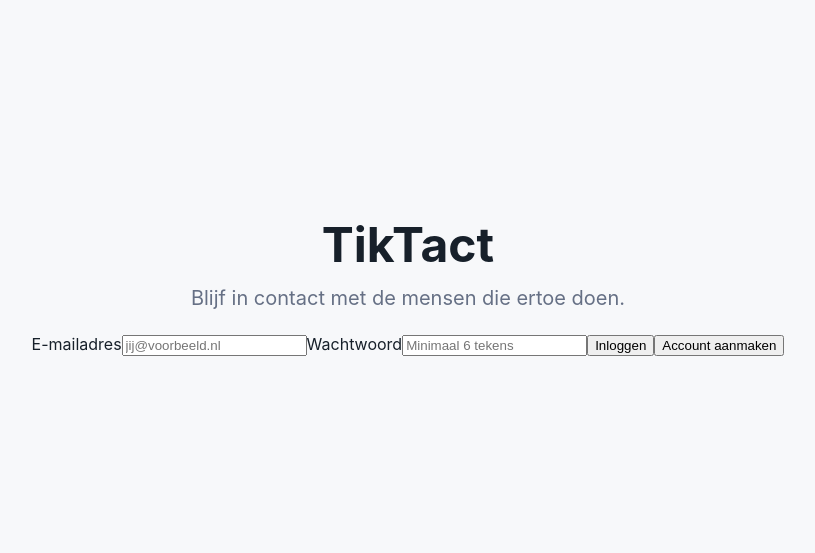
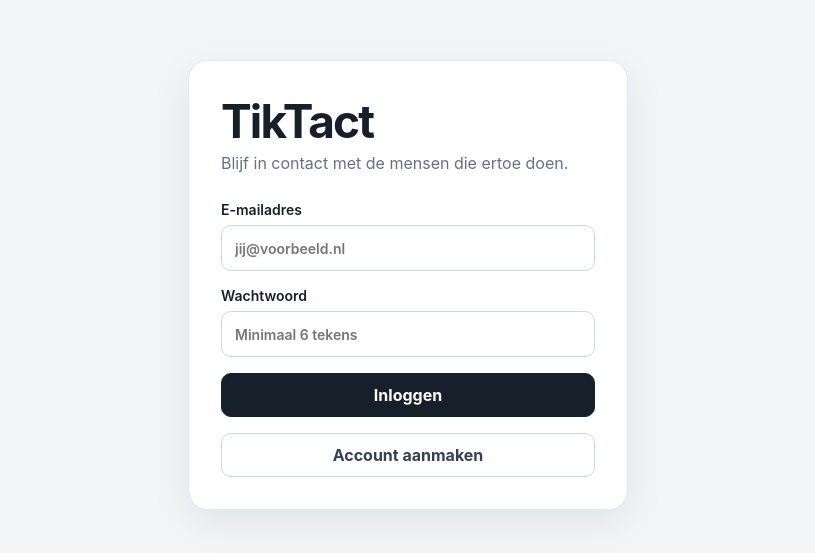
Before and after one commit to jwolfert14-pixel/Tiktact-, a React (Vite) app: page / in a window 1280 px wide. Shown: the part 115-668 px from the top of the page, without its empty margins (232-1047 px from the left). Built offline with nearby package versions, Linux system fonts and the light colour scheme.

Commit message:
Update index.css

```diff
--- a/src/index.css
+++ b/src/index.css
@@ -1,7 +1,15 @@
 :root {
-  font-family: -apple-system, BlinkMacSystemFont, "Segoe UI", sans-serif;
+  font-family:
+    Inter,
+    -apple-system,
+    BlinkMacSystemFont,
+    "Segoe UI",
+    sans-serif;
+
   color: #17202a;
-  background: #f7f8fa;
+  background: #f3f5f7;
+  font-synthesis: none;
+  text-rendering: optimizeLegibility;
 }
 
 * {
@@ -10,29 +18,482 @@
 
 body {
   margin: 0;
+  min-width: 320px;
+  min-height: 100vh;
 }
 
-main {
-  min-height: 100vh;
-  display: flex;
-  flex-direction: column;
-  justify-content: center;
-  align-items: center;
-  padding: 24px;
-  text-align: center;
+button,
+input,
+select,
+textarea {
+  font: inherit;
+}
+
+button {
+  cursor: pointer;
+}
+
+button:disabled {
+  cursor: not-allowed;
+  opacity: 0.6;
+}
+
+h1,
+h2,
+h3,
+p {
+  margin-top: 0;
 }
 
 h1 {
-  margin: 0;
-  font-size: 48px;
+  margin-bottom: 4px;
+  font-size: clamp(32px, 7vw, 46px);
+  letter-spacing: -0.04em;
+}
+
+h2 {
+  margin-bottom: 0;
+  font-size: 24px;
+  letter-spacing: -0.02em;
+}
+
+h3 {
+  margin-bottom: 6px;
+  font-size: 19px;
 }
 
 p {
-  margin: 12px 0 24px;
-  font-size: 20px;
   color: #667085;
 }
 
-strong {
-  font-size: 18px;
+.auth-page {
+  min-height: 100vh;
+  display: grid;
+  place-items: center;
+  padding: 24px;
 }
+
+.auth-card {
+  width: 100%;
+  max-width: 440px;
+  padding: 32px;
+  background: white;
+  border: 1px solid #e4e7ec;
+  border-radius: 20px;
+  box-shadow: 0 12px 40px rgba(16, 24, 40, 0.08);
+}
+
+.brand {
+  margin-bottom: 28px;
+}
+
+.brand p {
+  margin-bottom: 0;
+}
+
+.app-shell {
+  width: 100%;
+  max-width: 1080px;
+  margin: 0 auto;
+  padding: 28px 20px 80px;
+}
+
+.app-header {
+  display: flex;
+  justify-content: space-between;
+  align-items: flex-start;
+  gap: 20px;
+  margin-bottom: 28px;
+}
+
+.subtitle {
+  margin: 0;
+}
+
+.panel {
+  margin-top: 22px;
+  padding: 24px;
+  background: white;
+  border: 1px solid #e4e7ec;
+  border-radius: 18px;
+  box-shadow: 0 4px 16px rgba(16, 24, 40, 0.04);
+}
+
+.today-panel {
+  border-color: #d7e5dd;
+}
+
+.section-heading {
+  display: flex;
+  align-items: center;
+  justify-content: space-between;
+  gap: 16px;
+  margin-bottom: 20px;
+}
+
+.eyebrow {
+  display: block;
+  margin-bottom: 4px;
+  font-size: 12px;
+  font-weight: 700;
+  color: #667085;
+  text-transform: uppercase;
+  letter-spacing: 0.08em;
+}
+
+.stats-grid {
+  display: grid;
+  grid-template-columns: repeat(3, 1fr);
+  gap: 12px;
+}
+
+.stat-card {
+  padding: 18px;
+  background: white;
+  border: 1px solid #e4e7ec;
+  border-radius: 16px;
+}
+
+.stat-card span {
+  display: block;
+  margin-bottom: 4px;
+  color: #667085;
+  font-size: 14px;
+}
+
+.stat-card strong {
+  font-size: 30px;
+}
+
+.danger-stat strong {
+  color: #b42318;
+}
+
+.form-stack,
+.contact-form {
+  display: grid;
+  gap: 16px;
+}
+
+.contact-form {
+  grid-template-columns: repeat(2, minmax(0, 1fr));
+}
+
+label {
+  display: grid;
+  gap: 7px;
+  font-size: 14px;
+  font-weight: 600;
+}
+
+input,
+select,
+textarea {
+  width: 100%;
+  min-height: 46px;
+  padding: 11px 13px;
+  color: #17202a;
+  background: white;
+  border: 1px solid #d0d5dd;
+  border-radius: 10px;
+  outline: none;
+}
+
+textarea {
+  min-height: 100px;
+  resize: vertical;
+}
+
+input:focus,
+select:focus,
+textarea:focus {
+  border-color: #667085;
+  box-shadow: 0 0 0 3px rgba(102, 112, 133, 0.12);
+}
+
+.full-width {
+  grid-column: 1 / -1;
+}
+
+.form-actions,
+.contact-actions {
+  display: flex;
+  flex-wrap: wrap;
+  gap: 10px;
+}
+
+.primary-button,
+.secondary-button,
+.danger-button,
+.text-button {
+  min-height: 44px;
+  padding: 10px 16px;
+  border-radius: 10px;
+  font-weight: 700;
+}
+
+.primary-button {
+  color: white;
+  background: #17202a;
+  border: 1px solid #17202a;
+}
+
+.secondary-button {
+  color: #344054;
+  background: white;
+  border: 1px solid #d0d5dd;
+}
+
+.danger-button {
+  color: #b42318;
+  background: #fff;
+  border: 1px solid #f3b7b1;
+}
+
+.text-button {
+  min-height: auto;
+  padding: 8px;
+  color: #667085;
+  background: transparent;
+  border: 0;
+}
+
+.compact-button {
+  min-height: 38px;
+  padding: 8px 12px;
+  font-size: 13px;
+}
+
+.filters {
+  display: grid;
+  grid-template-columns: 2fr 1fr 1fr;
+  gap: 10px;
+  margin-bottom: 20px;
+}
+
+.contact-list {
+  display: grid;
+  gap: 10px;
+}
+
+.today-contact {
+  display: flex;
+  align-items: center;
+  justify-content: space-between;
+  gap: 16px;
+  padding: 14px 0;
+  border-bottom: 1px solid #eaecf0;
+}
+
+.today-contact:last-child {
+  border-bottom: 0;
+}
+
+.today-contact > div {
+  display: flex;
+  align-items: center;
+  flex-wrap: wrap;
+  gap: 10px;
+}
+
+.contact-grid {
+  display: grid;
+  grid-template-columns: repeat(2, minmax(0, 1fr));
+  gap: 14px;
+}
+
+.contact-card {
+  display: flex;
+  flex-direction: column;
+  padding: 18px;
+  border: 1px solid #e4e7ec;
+  border-radius: 14px;
+}
+
+.contact-card-header {
+  display: flex;
+  justify-content: space-between;
+  align-items: flex-start;
+  gap: 12px;
+  margin-bottom: 18px;
+}
+
+.group-badge,
+.count-badge,
+.status {
+  display: inline-flex;
+  align-items: center;
+  width: fit-content;
+  padding: 5px 9px;
+  border-radius: 999px;
+  font-size: 12px;
+  font-weight: 700;
+}
+
+.group-badge,
+.count-badge {
+  color: #475467;
+  background: #f2f4f7;
+}
+
+.status-overdue {
+  color: #b42318;
+  background: #fef3f2;
+}
+
+.status-today {
+  color: #027a48;
+  background: #ecfdf3;
+}
+
+.status-upcoming {
+  color: #175cd3;
+  background: #eff8ff;
+}
+
+.status-none {
+  color: #667085;
+  background: #f2f4f7;
+}
+
+.contact-details {
+  display: grid;
+  gap: 10px;
+  margin: 0 0 18px;
+}
+
+.contact-details div {
+  display: flex;
+  justify-content: space-between;
+  gap: 16px;
+}
+
+.contact-details dt {
+  color: #667085;
+  font-size: 13px;
+}
+
+.contact-details dd {
+  margin: 0;
+  text-align: right;
+  font-size: 13px;
+  font-weight: 600;
+}
+
+.contact-note {
+  margin: 0 0 18px;
+  padding: 12px;
+  background: #f9fafb;
+  border-radius: 10px;
+  font-size: 14px;
+  line-height: 1.5;
+}
+
+.contact-actions {
+  margin-top: auto;
+}
+
+.empty-state {
+  padding: 24px;
+  text-align: center;
+  background: #f9fafb;
+  border-radius: 12px;
+}
+
+.empty-state p {
+  margin: 6px 0 0;
+}
+
+.feedback {
+  margin: 16px 0 0;
+  padding: 11px 13px;
+  background: #f2f4f7;
+  border-radius: 10px;
+  font-size: 14px;
+}
+
+@media (max-width: 720px) {
+  .app-shell {
+    padding: 20px 14px 60px;
+  }
+
+  .app-header {
+    align-items: center;
+  }
+
+  .stats-grid {
+    gap: 8px;
+  }
+
+  .stat-card {
+    padding: 14px 12px;
+  }
+
+  .stat-card strong {
+    font-size: 24px;
+  }
+
+  .panel {
+    padding: 18px 14px;
+    border-radius: 14px;
+  }
+
+  .contact-form,
+  .filters,
+  .contact-grid {
+    grid-template-columns: 1fr;
+  }
+
+  .today-contact {
+    align-items: stretch;
+    flex-direction: column;
+  }
+
+  .today-contact .primary-button {
+    width: 100%;
+  }
+
+  .contact-card-header {
+    flex-direction: column;
+  }
+
+  .contact-actions {
+    display: grid;
+    grid-template-columns: 1fr 1fr;
+  }
+
+  .contact-actions .primary-button {
+    grid-column: 1 / -1;
+  }
+}
+
+@media (max-width: 420px) {
+  .auth-page {
+    padding: 14px;
+  }
+
+  .auth-card {
+    padding: 24px 18px;
+  }
+
+  .stats-grid {
+    grid-template-columns: 1fr;
+  }
+
+  .contact-details div {
+    flex-direction: column;
+    gap: 2px;
+  }
+
+  .contact-details dd {
+    text-align: left;
+  }
+
+  .form-actions {
+    display: grid;
+  }
+
+  .form-actions button {
+    width: 100%;
+  }
+}
```
